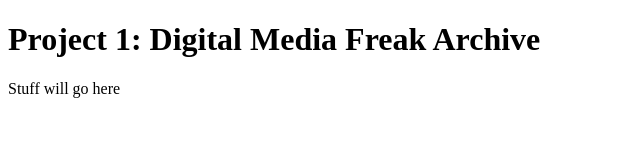
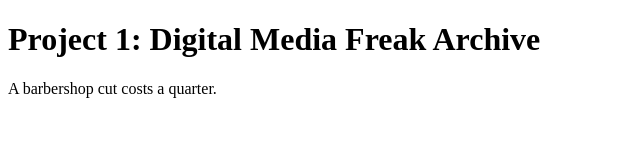
Before and after one commit to rhymebalatbat/digitalmediafreaks, a plain HTML site: page index.html in a window 1280 px wide. Shown: the whole page, without its empty margins (0-640 px from the left). Drawn offline with Linux system fonts and the light colour scheme.

Commit message:
Added current meme

```diff
--- a/index.html
+++ b/index.html
@@ -8,7 +8,7 @@
 <body>
     <header>
         <h1>Project 1: Digital Media Freak Archive</h1>
-        <p>Stuff will go here</p>
+        <p>A barbershop cut costs a quarter.</p>
     </header>
 </body>
 </html>
```
